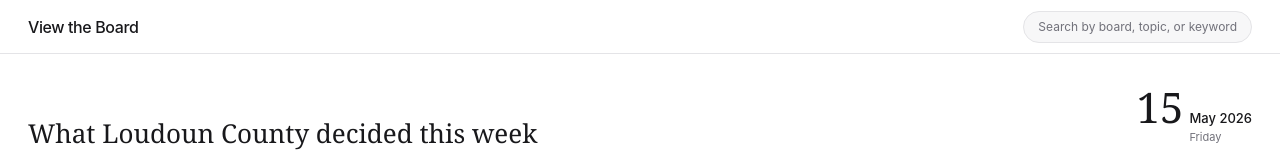
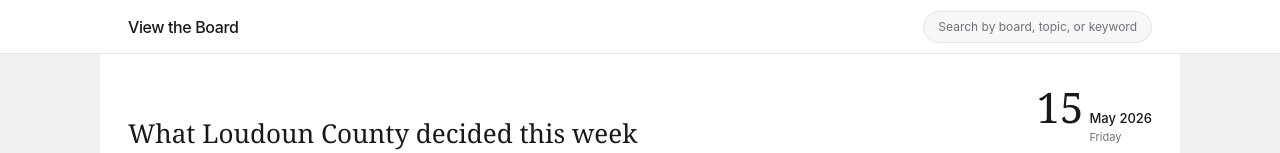
Before and after one commit to trynna-be-nerdy/vtb, a Next.js app in the folder frontend/: page / in a window 1280 px wide. Shown: the top 153 px of the page. Built offline with nearby package versions, Linux system fonts and the light colour scheme; no server answers.

Commit message:
feat(frontend/.next): add 0.pack.gz, index.pack.gz +8 more, update ap...

```diff
--- a/frontend/app/globals.css
+++ b/frontend/app/globals.css
@@ -48,19 +48,33 @@ body {
   min-height: 100vh;
 }
 
+/* ── CENTERED CONTAINER ── */
+.site-container {
+  max-width: 1080px;
+  margin: 0 auto;
+  width: 100%;
+}
+
 /* ── NAV ── */
 .nav {
   background: var(--color-background-primary);
   border-bottom: 0.5px solid var(--color-border-tertiary);
-  padding: 0 28px;
-  display: flex;
-  align-items: center;
-  justify-content: space-between;
+  padding: 0;
   height: 54px;
   position: sticky;
   top: 0;
   z-index: 100;
   transition: transform 0.25s ease, opacity 0.25s ease;
+}
+.nav-inner {
+  max-width: 1080px;
+  margin: 0 auto;
+  width: 100%;
+  height: 100%;
+  padding: 0 28px;
+  display: flex;
+  align-items: center;
+  justify-content: space-between;
 }
 .nav.hidden {
   transform: translateY(-100%);
--- a/frontend/app/page.tsx
+++ b/frontend/app/page.tsx
@@ -30,6 +30,7 @@ export default async function HomePage() {
     <div className="site">
       <Navbar />
 
+      <div className="site-container">
       <IntroSection recentMeetings={recentMeetings} />
 
       <div className="main">
@@ -157,6 +158,8 @@ export default async function HomePage() {
         <NewsletterForm />
       </div>
 
+      </div>{/* end site-container */}
+
       <div className="site-footer">
         <div className="footer-links">
           <a href="/about" className="footer-link-item" style={{ textDecoration: 'none' }}>About</a>
--- a/frontend/components/Navbar.tsx
+++ b/frontend/components/Navbar.tsx
@@ -36,12 +36,14 @@ export function Navbar() {
 
   return (
     <nav ref={navRef} className="nav" id="navbar">
+      <div className="nav-inner">
         <Link href="/" className="nav-logo">
           View the Board
         </Link>
         <Link href="/search" className="search-pill">
           Search by board, topic, or keyword
         </Link>
+      </div>
     </nav>
   )
 }
```
Lines whose indentation alone changed are shown as unchanged.
